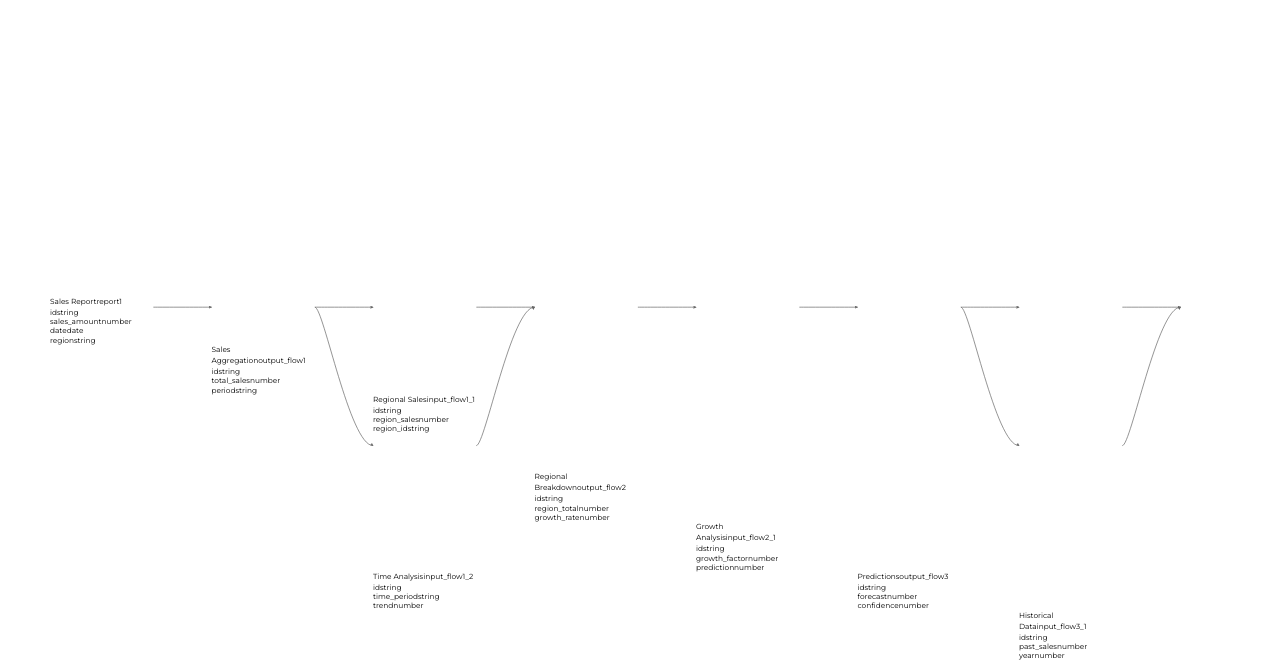
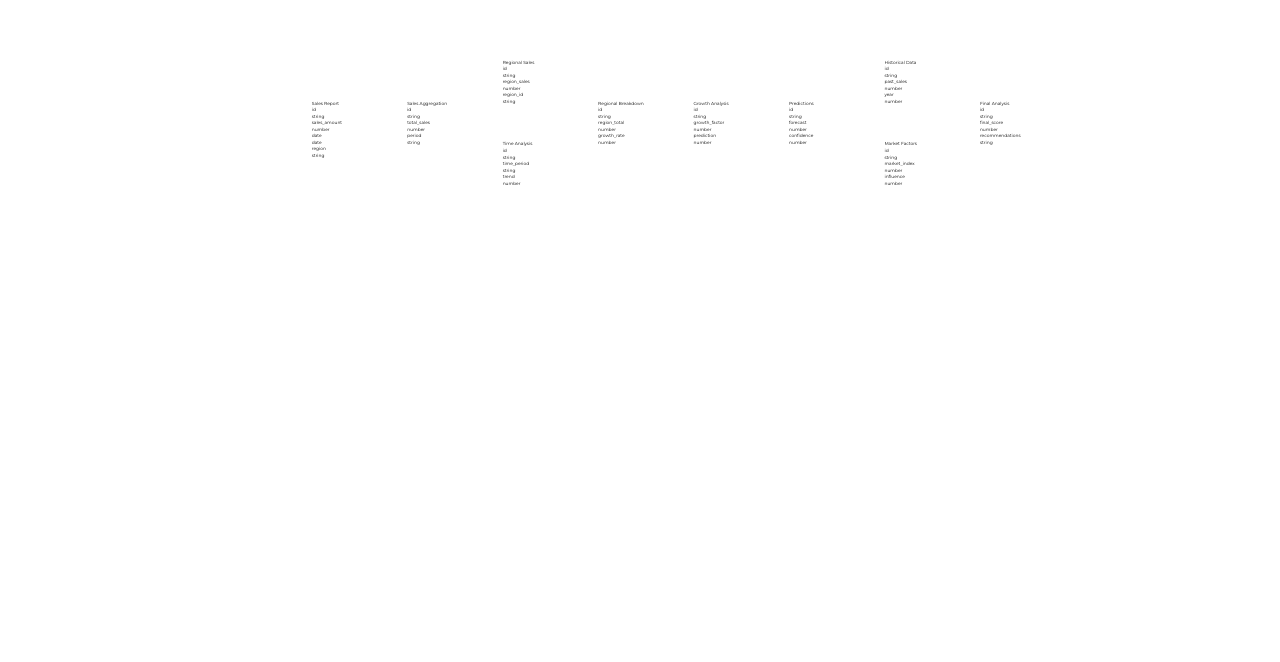
Before and after one commit to venkyjs/graph-design, a React (Vite) app: page / in a window 1280 px wide. Shown: the part 141-803 px from the top of the page. Built offline with nearby package versions, Linux system fonts and the light colour scheme.

Commit message:
Finalized layout

```diff
--- a/src/components/ColumnConnection.tsx
+++ b/src/components/ColumnConnection.tsx
@@ -52,11 +52,11 @@ const ColumnConnection: React.FC<ColumnConnectionProps> = ({ from, to, columnNam
         : startDataset.x + startDataset.width; // Right edge
     const startY = getColumnY(startDataset, columnName);
 
-    const endX = shouldReverse
+    let endX = shouldReverse
         ? endDataset.x + endDataset.width // Right edge
         : endDataset.x; // Left edge
     const endY = getColumnY(endDataset, columnName);
-
+    endX = endX - 20;
     // Create curved path with adjusted control points
     const distance = Math.abs(endX - startX);
     const controlPointOffset = Math.min(distance * 0.2, 50); // Limit the curve's bulge
--- a/src/components/Dataset.tsx
+++ b/src/components/Dataset.tsx
@@ -16,6 +16,8 @@ interface DatasetProps {
     onDragEnd: (e: MouseEvent) => void;
     x: number;
     y: number;
+    width: number;
+    height: number;
 }
 
 const Dataset: React.FC<DatasetProps> = ({
@@ -26,7 +28,9 @@ const Dataset: React.FC<DatasetProps> = ({
     onDrag,
     onDragEnd,
     x,
-    y
+    y,
+    width,
+    height
 }) => {
     const headerRef = useRef<HTMLDivElement>(null);
     const contentRef = useRef<HTMLDivElement>(null);
@@ -73,13 +77,6 @@ const Dataset: React.FC<DatasetProps> = ({
     return (
         <div
             className="absolute bg-white rounded-lg shadow-md border border-gray-200 cursor-move text-sm"
-            style={{
-                transform: `translate(${x}px, ${y}px)`,
-                width: dataset.width,
-                minWidth: MIN_WIDTH,
-                transition: 'height 0.3s ease, width 0.3s ease',
-                userSelect: 'none'
-            }}
             onMouseDown={(e) => {
                 // Only handle left mouse button
                 if (e.button !== 0) return;
@@ -117,32 +114,37 @@ const Dataset: React.FC<DatasetProps> = ({
                 document.addEventListener('mousemove', handleMouseMove, true);
                 document.addEventListener('mouseup', handleMouseUp, true);
             }}
+            style={{
+                transform: `translate(${x}px, ${y}px)`,
+                width: `${width}px`,
+                height: `${height}px`,
+                position: 'absolute',
+                userSelect: 'none',
+                minWidth: MIN_WIDTH,
+                maxWidth: width,
+            }}
         >
             {/* Header */}
             <div
                 ref={headerRef}
                 className="flex justify-between items-center px-3 py-2 flex-wrap gap-2"
             >
-                <span className="font-semibold text-gray-700 break-words text-[0.8em]">{dataset.display_name}</span>
-                <span className="text-[0.7em] italic text-gray-500 break-all">{dataset.id}</span>
+                <div className="font-medium text-gray-700">{dataset.display_name}</div>
             </div>
 
-            {/* Divider */}
-            <div className="border-t border-gray-200"></div>
-
-            {/* Columns */}
-            <div ref={contentRef} className="p-3 space-y-1">
+            {/* Content */}
+            <div
+                ref={contentRef}
+                className="px-3 py-2 border-t border-gray-100"
+            >
                 {dataset.columns.map((column, index) => (
                     <div
                         key={column.name}
-                        className={`flex justify-between items-center px-2 rounded cursor-pointer hover:bg-gray-50 ${
-                            isColumnHighlighted(column.name) ? 'bg-blue-50' : ''
-                        }`}
-                        style={{ height: COLUMN_HEIGHT }}
+                        className="flex items-center gap-2 py-1 cursor-pointer hover:bg-gray-50 rounded px-1"
                         onClick={() => onColumnClick(dataset.id, column.name)}
                     >
-                        <span className="text-[0.75em] text-gray-700 break-words">{column.name}</span>
-                        <span className="text-[0.65em] text-gray-500 break-all ml-2">{column.type}</span>
+                        <div className="text-gray-600">{column.name}</div>
+                        <div className="text-gray-400 text-xs">{column.type}</div>
                     </div>
                 ))}
             </div>
--- a/src/components/Graph.tsx
+++ b/src/components/Graph.tsx
@@ -21,71 +21,64 @@ interface ViewportState {
 
 const calculateDatasetPositions = (config: GraphConfig) => {
     const newDatasets: { [key: string]: DatasetWithPosition } = {};
-    const HORIZONTAL_SPACING = 350; // Increased from 250 to 350
-    const VERTICAL_SPACING = 150;  // Increased from 50 to 150
+    const HORIZONTAL_SPACING = 350;
+    const VERTICAL_SPACING = 150;
+    const DEFAULT_CONTAINER_HEIGHT = 800; // Default height if not specified
 
     // First, identify all unique levels and group datasets by level
     const levels: { [level: number]: string[] } = {};
     const visited = new Set<string>();
 
     // Helper function to get the level of a dataset
-    const getLevel = (datasetId: string, level: number = 0) => {
+    const getLevel = (datasetId: string, level = 0) => {
         if (visited.has(datasetId)) return;
         visited.add(datasetId);
 
         levels[level] = levels[level] || [];
         levels[level].push(datasetId);
 
-        // Find all connected datasets
-        const connections = config.connections.filter(conn => conn.from === datasetId);
-        connections.forEach((conn, index) => {
+        // Get all outgoing connections from this dataset
+        const outgoingConnections = config.connections.filter(conn => conn.from === datasetId);
+
+        // Process all target datasets
+        outgoingConnections.forEach(conn => {
             getLevel(conn.to, level + 1);
         });
     };
 
-    // Start with datasets that have no incoming connections (root nodes)
-    const rootDatasets = config.datasets.filter(d =>
-        !config.connections.some(conn => conn.to === d.id)
+    // Start with root datasets (those with no incoming connections)
+    const rootDatasets = config.datasets.filter(dataset =>
+        !config.connections.some(conn => conn.to === dataset.id)
     );
+
     rootDatasets.forEach(d => getLevel(d.id));
 
     // Calculate positions for each level
     Object.entries(levels).forEach(([levelStr, datasetIds]) => {
         const level = parseInt(levelStr);
-        const x = level * HORIZONTAL_SPACING + 50; // Add some initial padding
+        const x = level * HORIZONTAL_SPACING + 50;
 
+        // Calculate total height of all datasets in this level
+        const totalHeight = datasetIds.reduce((acc, datasetId) => {
+            const dataset = config.datasets.find(d => d.id === datasetId);
+            return acc + (dataset?.height || 0) + VERTICAL_SPACING;
+        }, -VERTICAL_SPACING); // Subtract one spacing since we don't need it after the last dataset
+
+        // Calculate starting Y position to center the datasets
+        const startY = (DEFAULT_CONTAINER_HEIGHT - totalHeight) / 2;
+
+        let currentY = startY;
         datasetIds.forEach((datasetId, index) => {
             const dataset = config.datasets.find(d => d.id === datasetId);
             if (!dataset) return;
 
-            // Get all incoming connections to this dataset
-            const incomingConnections = config.connections.filter(conn => conn.to === datasetId);
-
-            // If this dataset has incoming connections, align it with its source
-            if (incomingConnections.length > 0) {
-                const sourceDataset = newDatasets[incomingConnections[0].from];
-                if (sourceDataset) {
-                    // For input_flow datasets that share the same source, stack them vertically
-                    const siblingConnections = config.connections.filter(
-                        conn => conn.from === incomingConnections[0].from
-                    );
-                    const siblingIndex = siblingConnections.findIndex(conn => conn.to === datasetId);
-                    const y = sourceDataset.y + (siblingIndex * (dataset.height + VERTICAL_SPACING));
-
-                    newDatasets[datasetId] = {
-                        ...dataset,
-                        x,
-                        y
-                    };
-                }
-            } else {
-                // For root datasets or those without incoming connections
-                newDatasets[datasetId] = {
-                    ...dataset,
-                    x,
-                    y: index * (dataset.height + VERTICAL_SPACING) + 50 // Add some initial padding
-                };
-            }
+            // Always position datasets vertically in their level
+            newDatasets[datasetId] = {
+                ...dataset,
+                x,
+                y: currentY
+            };
+            currentY += dataset.height + VERTICAL_SPACING;
         });
     });
 
@@ -141,7 +134,7 @@ const Graph: React.FC<GraphProps> = ({ config }) => {
         // Calculate scale needed to fit content
         const scaleX = containerWidth / contentWidth;
         const scaleY = containerHeight / contentHeight;
-        const scale = Math.min(scaleX, scaleY, 1); // Cap at 1 to prevent zooming in
+        const scale = Math.min(scaleX, scaleY, 1);
 
         // Calculate translation to center content
         const translateX = (containerWidth - (contentWidth * scale)) / 2 - (minX * scale) + padding;
@@ -169,7 +162,7 @@ const Graph: React.FC<GraphProps> = ({ config }) => {
 
         const handleWheelEvent = (e: WheelEvent) => {
             e.preventDefault();
-            const zoomSensitivity = 0.002; // Doubled from 0.001 to 0.002
+            const zoomSensitivity = 0.002;
             const delta = -e.deltaY * zoomSensitivity;
             const newScale = Math.min(Math.max(viewport.scale + delta, 0.1), 2);
 
@@ -180,7 +173,7 @@ const Graph: React.FC<GraphProps> = ({ config }) => {
             const scaleChange = newScale - viewport.scale;
             const newTranslateX = viewport.translateX - (mouseX * scaleChange);
             const newTranslateY = viewport.translateY - (mouseY * scaleChange);
-
+            console.log(`scale: ${newScale}`);
             setViewport({
                 scale: newScale,
                 translateX: newTranslateX,
@@ -205,6 +198,7 @@ const Graph: React.FC<GraphProps> = ({ config }) => {
     const handleMouseMove = (e: React.MouseEvent) => {
         if (isPanning) {
             e.preventDefault();
+            console.log('Panning...');
             setViewport(prev => ({
                 ...prev,
                 translateX: e.clientX - panStart.x,
@@ -255,7 +249,7 @@ const Graph: React.FC<GraphProps> = ({ config }) => {
         const newY = dragStartDatasetPos.y + deltaY;
 
         // Ensure the dataset stays within visible bounds
-        const minX = -dataset.width;
+        const minX = -dataset.width / 2;
         const maxX = (containerRect.width / viewport.scale) - (dataset.width / 2);
         const minY = 0;
         const maxY = (containerRect.height / viewport.scale) - dataset.height;
@@ -268,7 +262,9 @@ const Graph: React.FC<GraphProps> = ({ config }) => {
             [dataset.id]: {
                 ...prev[dataset.id],
                 x: boundedX,
-                y: boundedY
+                y: boundedY,
+                width: dataset.width, // Maintain original width
+                height: dataset.height // Maintain original height
             }
         }));
     };
@@ -281,7 +277,7 @@ const Graph: React.FC<GraphProps> = ({ config }) => {
     const handleColumnClick = (datasetId: string, columnName: string) => {
         setHighlightedColumn(prev =>
             prev?.sourceDatasetId === datasetId && prev.columnName === columnName
-                ? null // Toggle off if clicking the same column
+                ? null
                 : { sourceDatasetId: datasetId, columnName }
         );
     };
@@ -352,11 +348,31 @@ const Graph: React.FC<GraphProps> = ({ config }) => {
         return connections;
     };
 
-    const getConnections = () => {
-        return config.connections.map(connection => ({
-            from: connection.from,
-            to: connection.to,
-        }));
+    const handleDoubleClick = (e: React.MouseEvent) => {
+        e.preventDefault();
+        if (!containerRef.current) return;
+
+        const containerRect = containerRef.current.getBoundingClientRect();
+        const mouseX = e.clientX - containerRect.left;
+        const mouseY = e.clientY - containerRect.top;
+
+        // Calculate the point to zoom towards (in viewport space)
+        const zoomPointX = (mouseX - viewport.translateX) / viewport.scale;
+        const zoomPointY = (mouseY - viewport.translateY) / viewport.scale;
+
+        // Zoom factor for double click (1.5x zoom in)
+        const zoomFactor = 1.5;
+        const newScale = viewport.scale * zoomFactor;
+
+        // Adjust translation to keep the clicked point stationary
+        const newTranslateX = mouseX - (zoomPointX * newScale);
+        const newTranslateY = mouseY - (zoomPointY * newScale);
+        console.log(`dblclick scale: ${newScale}`);
+        setViewport({
+            scale: newScale,
+            translateX: newTranslateX,
+            translateY: newTranslateY
+        });
     };
 
     return (
@@ -368,39 +384,71 @@ const Graph: React.FC<GraphProps> = ({ config }) => {
             onMouseUp={handleMouseUp}
             onMouseLeave={handleMouseUp}
             onContextMenu={handleContextMenu}
+            onDoubleClick={handleDoubleClick}
             style={{
                 cursor: isPanning ? 'grabbing' : 'grab'
             }}
         >
+            <svg className="absolute top-0 left-0 w-full h-full" style={{ pointerEvents: 'none' }}>
+                <defs>
+                    <marker
+                        id="arrowhead"
+                        markerWidth="10"
+                        markerHeight="7"
+                        refX="2"
+                        refY="3.5"
+                        orient="auto"
+                    >
+                        <polygon points="0 0, 10 3.5, 0 7" fill="#9CA3AF" />
+                    </marker>
+                </defs>
+                <g transform={`translate(${viewport.translateX},${viewport.translateY}) scale(${viewport.scale})`}>
+                    {config.connections.map((connection, index) => {
+                        const fromDataset = datasets[connection.from];
+                        const toDataset = datasets[connection.to];
+
+                        if (!fromDataset || !toDataset) return null;
+
+                        const startX = fromDataset.x + fromDataset.width;
+                        const startY = fromDataset.y + 20;
+                        const endX = toDataset.x - 15;
+                        const endY = toDataset.y + 20;
+
+                        const path = `M ${startX} ${startY} C ${startX + 50} ${startY}, ${endX - 50} ${endY}, ${endX} ${endY}`;
+
+                        return (
+                            <path
+                                key={`${connection.from}-${connection.to}-${index}`}
+                                d={path}
+                                stroke="#9CA3AF"
+                                strokeWidth={2}
+                                fill="none"
+                                markerEnd="url(#arrowhead)"
+                            />
+                        );
+                    })}
+                </g>
+            </svg>
+
             <div
-                className="absolute w-full h-full"
                 style={{
                     transform: `translate(${viewport.translateX}px, ${viewport.translateY}px) scale(${viewport.scale})`,
                     transformOrigin: '0 0',
-                    transition: 'transform 0.1s ease-out'
                 }}
             >
                 {/* Render datasets */}
-                {Object.values(datasets).map((dataset) => (
+                {Object.values(datasets).map(dataset => (
                     <Dataset
                         key={dataset.id}
                         dataset={dataset}
                         onColumnClick={handleColumnClick}
-                        highlightedColumn={highlightedColumn}
-                        onDragStart={(e) => handleDragStart(e, dataset)}
-                        onDrag={(e) => handleDrag(e, dataset)}
+                        onDragStart={handleDragStart}
+                        onDrag={handleDrag}
                         onDragEnd={handleDragEnd}
                         x={dataset.x}
                         y={dataset.y}
-                    />
-                ))}
-
-                {/* Render connections */}
-                {getConnections().map((connection, index) => (
-                    <Connection
-                        key={`${connection.from}-${connection.to}-${index}`}
-                        from={datasets[connection.from]}
-                        to={datasets[connection.to]}
+                        width={dataset.width}
+                        height={dataset.height}
                     />
                 ))}
 
@@ -410,7 +458,8 @@ const Graph: React.FC<GraphProps> = ({ config }) => {
                         key={`col-${connection.from.id}-${connection.to.id}-${index}`}
                         from={connection.from}
                         to={connection.to}
-                        columnName={connection.columnName}
+                        fromColumn={connection.fromColumn}
+                        toColumn={connection.toColumn}
                     />
                 ))}
             </div>
```
